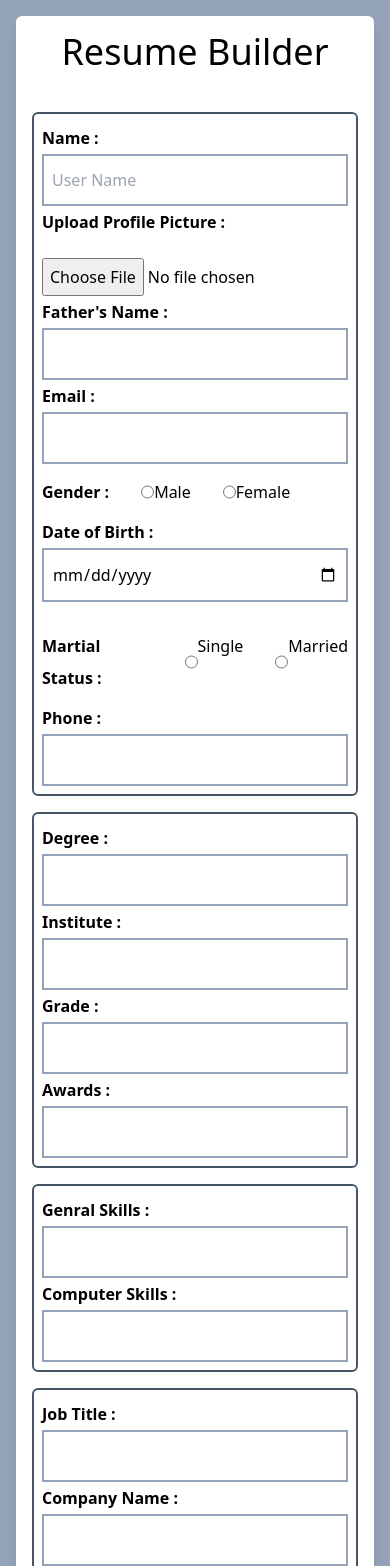
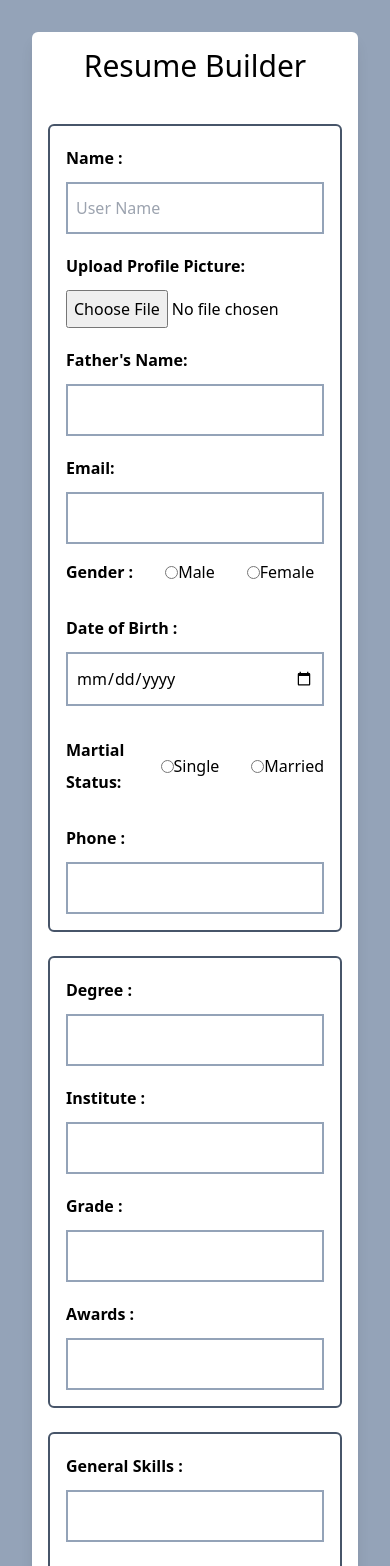
Before and after one commit to zainshah0347/resume_builder, a Next.js app: page / in a window 390 px wide. Shown: the top 1566 px of the page. Built offline with nearby package versions, Linux system fonts and the light colour scheme.

Commit message:
set_responsiveness

```diff
--- a/src/app/form.tsx
+++ b/src/app/form.tsx
@@ -3,17 +3,16 @@ import { useState, ChangeEvent } from "react";
 import Resume from "./resume";
 
 export default function Form() {
-    const [showResume, setShowResume] = useState(false)
+    const [showResume, setShowResume] = useState(false);
     const [btnClick, setbtnClick] = useState(false);
     const [imageSrc, setImageSrc] = useState<string | null>(null);
     const [name, setName] = useState<string>('');
     const [fatherName, setFathername] = useState<string>('');
     const [email, setEmail] = useState<string>('');
     const [gender, setGender] = useState<string>('');
-    // const [age, setAge] = useState<number>();
     const [phoneNumber, setPhoneNumber] = useState<string>('');
     const [dateOfBirth, setDateOfBirth] = useState<string>('');
-    const [martialStatus, setMartialStatus] = useState<string>('')
+    const [martialStatus, setMartialStatus] = useState<string>('');
     const [degree, setDegree] = useState<string>('');
     const [institute, setInstitute] = useState<string>('');
     const [grade, setGrade] = useState<string>('');
@@ -29,7 +28,6 @@ export default function Form() {
         fatherName,
         email,
         gender,
-        // age,
         dateOfBirth,
         martialStatus,
         degree,
@@ -41,70 +39,64 @@ export default function Form() {
         computerSkills,
         experience,
         companyName,
-
-    }
-
-
+    };
 
     function loginSubmit() {
-        setbtnClick(true)
-        setShowResume(true)
-
+        setbtnClick(true);
+        setShowResume(true);
     }
 
     const handleMartialStatusChange = (event: React.ChangeEvent<HTMLInputElement>) => {
-        setMartialStatus(event.target.value)
-    }
-
-
+        setMartialStatus(event.target.value);
+    };
 
     const handleOptionChange = (event: React.ChangeEvent<HTMLInputElement>) => {
-        setGender(event.target.value)
-    }
-
+        setGender(event.target.value);
+    };
 
     const handleImageChange = (event: React.ChangeEvent<HTMLInputElement>) => {
-        const file = event.target.files?.[0]; // Ensure file exists
+        const file = event.target.files?.[0];
         if (file) {
             const reader = new FileReader();
             reader.onloadend = () => {
-                setImageSrc(reader.result as string); // Set the base64 image URL
+                setImageSrc(reader.result as string);
             };
-            reader.readAsDataURL(file); // Convert the file to a base64 string
-        } else {
-            console.error("No file selected or invalid file input");
+            reader.readAsDataURL(file);
         }
-    }
-
-
-
+    };
 
     return (
-        <div>
+        <div className="w-full mx-auto p-4">
             <div className="w-full mx-auto">
-                {!showResume ? <div id='form' className="justify-center flex ">
+                {!showResume ? (
+                    <div id='form' className="justify-center flex">
+                        <form
+                            action={loginSubmit}
+                            className='bg-white rounded-md p-4 w-full leading-8 lg:w-[60%] md:w-[70%] sm:w-[80%] xs:w-full shadow-lg'
+                        >
+                            <h1 className="text-3xl sm:text-4xl text-center mb-10">Resume Builder</h1>
 
-                    <form action={loginSubmit} className='bg-white rounded-md p-4 w-full leading-8 lg:w-[60%] md:w-[70%] sm:w-[80%] xs:w-full shadow-lg'>
-                        <h1 className="text-4xl text-center mb-10">Resume Builder</h1>
-                        <div className='border-2 border-slate-600 p-2 mt-4 rounded-md '>
+                            {/* Personal Information */}
+                            <div className='border-2 border-slate-600 p-4 mt-4 rounded-md'>
                                 <label htmlFor="Name" className='cursor-pointer font-bold'>Name :</label><br />
-                            <input value={name} typeof='text' onChange={(e) => setName(e.target.value)} placeholder="User Name" className='border-slate-400 border-2 w-full p-2' type="text" id='Name' /><br />
+                                <input value={name} onChange={(e) => setName(e.target.value)}
+                                    placeholder="User Name"
+                                    className='border-slate-400 border-2 w-full p-2 mt-2'
+                                    type="text"
+                                    id='Name'
+                                /><br />
 
-                            <label htmlFor="imageChanger" className="font-bold">Upload Profile Picture : </label> <input accept="image/*" className="mt-5" type="file" onChange={handleImageChange} name="" id="imageChanger" /><br />
+                                <label htmlFor="imageChanger" className="font-bold mt-4 block">Upload Profile Picture:</label>
+                                <input accept="image/*" className="mt-2 block w-full" type="file" onChange={handleImageChange} name="" id="imageChanger" />
 
-                            <label htmlFor="fathername" className='cursor-pointer font-bold'>Father's Name :</label><br />
-                            <input value={fatherName} className='border-slate-400 border-2 w-full p-2' onChange={(e) => setFathername(e.target.value)} type="text" id='fathername' /><br />
-                            <label htmlFor="email" className='cursor-pointer font-bold'>Email :</label><br />
-                            <input value={email} onChange={(e) => setEmail(e.target.value)} className='border-slate-400 border-2 w-full p-2' type="email" id='email' /><br />
+                                <label htmlFor="fathername" className='cursor-pointer font-bold mt-4 block'>Father's Name:</label>
+                                <input value={fatherName} className='border-slate-400 border-2 w-full p-2 mt-2' onChange={(e) => setFathername(e.target.value)} type="text" id='fathername' />
 
+                                <label htmlFor="email" className='cursor-pointer font-bold mt-4 block'>Email:</label>
+                                <input value={email} onChange={(e) => setEmail(e.target.value)} className='border-slate-400 border-2 w-full p-2 mt-2' type="email" id='email' />
 
-
-
-                            <div className='flex pt-3 pb-2'>
-                                <label htmlFor="male" className='cursor-pointer font-bold'>Gender :</label><br />
-
-
-
+                                <div className='flex items-center pt-3 pb-2'>
+                                    <label htmlFor="male" className='cursor-pointer font-bold'>Gender :</label>
                                     <input type="radio"
                                         id="male"
                                         className='ml-8'
@@ -112,7 +104,7 @@ export default function Form() {
                                         value="Male"
                                         checked={gender === "Male"}
                                         onChange={handleOptionChange} />
-                                <label htmlFor="male" className=' mr-8'>Male</label>
+                                    <label htmlFor="male" className='mr-8'>Male</label>
 
                                     <input type="radio"
                                         id="female"
@@ -123,83 +115,93 @@ export default function Form() {
                                     <label htmlFor="female">Female</label>
                                 </div>
 
+                                <label htmlFor="dateofbirth" className='cursor-pointer font-bold mt-4 block'>Date of Birth :</label>
+                                <input value={dateOfBirth} onChange={(e) => setDateOfBirth(e.target.value)} className='border-slate-400 border-2 w-full p-2 mt-2' type="date" id='dateofbirth' />
 
-
-
-
-
-                            <label htmlFor="dateofbirth" className='cursor-pointer font-bold'>Date of Birth :</label><br />
-                            <input value={dateOfBirth} onChange={(e) => setDateOfBirth(e.target.value)} className='border-slate-400 border-2 w-full p-2' type="date" id='dateofbirth' /><br />
-
-                            <div className='flex pb-2 pt-3 mt-4'>
-                                <label htmlFor="single" className='cursor-pointer font-bold'>Martial Status :</label><br />
+                                <div className='flex items-center pb-2 pt-3 mt-4'>
+                                    <label htmlFor="single" className='cursor-pointer font-bold'>Martial Status:</label>
                                     <input
                                         checked={martialStatus === "Single"}
                                         value="Single"
                                         name="martialStatus"
                                         onChange={handleMartialStatusChange}
-                                    className='border-black border-2 ml-8'
+                                        className='ml-8'
                                         type="radio"
-                                    id='single' />
-                                <label htmlFor="single" className='cursor-pointer mr-8'>Single</label>
+                                        id='single'
+                                    />
+                                    <label htmlFor="single" className='mr-8'>Single</label>
 
                                     <input
                                         checked={martialStatus === "Married"}
                                         name="martialStatus"
                                         value="Married"
                                         onChange={handleMartialStatusChange}
-                                    className='border-black border-2'
+                                        className=''
                                         type="radio"
-                                    id='married' />
-                                <label htmlFor="married" className='cursor-pointer'>Married</label><br />
+                                        id='married'
+                                    />
+                                    <label htmlFor="married">Married</label>
                                 </div>
 
-
-                            <label htmlFor="phone" className='cursor-pointer font-bold'>Phone :</label><br />
+                                <label htmlFor="phone" className='cursor-pointer font-bold mt-4 block'>Phone :</label>
                                 <input value={phoneNumber} onChange={(e: ChangeEvent<HTMLInputElement>) => setPhoneNumber(e.target.value)}
-                                className='border-slate-400 border-2 w-full p-2' id="phone" /><br />
+                                    className='border-slate-400 border-2 w-full p-2 mt-2'
+                                    id="phone" />
                             </div>
 
-                        <div className='border-2 p-2 mt-4 border-slate-600 rounded-md'>
+                            {/* Education and Skills */}
+                            <div className='border-2 p-4 mt-6 border-slate-600 rounded-md'>
                                 <label htmlFor="degree" className='cursor-pointer font-bold'>Degree :</label><br />
-                            <input value={degree} onChange={(e) => setDegree(e.target.value)} className='border-slate-400 border-2 w-full p-2' type="text" id='degree' /><br />
-                            <label htmlFor="institute" className='cursor-pointer font-bold'>Institute :</label><br />
-                            <input value={institute} onChange={(e) => setInstitute(e.target.value)} className='border-slate-400 border-2 w-full p-2' type="text" id='institute' /><br />
-                            <label htmlFor="grade" className='cursor-pointer font-bold'>Grade :</label><br />
-                            <input value={grade} onChange={(e) => setGrade(e.target.value)} className='border-slate-400 border-2 w-full p-2' type="text" id='grade' /><br />
-                            <label htmlFor="awards" className='cursor-pointer font-bold'>Awards :</label><br />
-                            <input value={awards} onChange={(e) => setAwards(e.target.value)} className='border-slate-400 border-2 w-full p-2' type="text" id='awards' /><br />
-                        </div>
-                        <div className='border-2 p-2 mt-4 border-slate-600 rounded-md'>
-                            <label htmlFor="generalSkills" className='cursor-pointer font-bold'>Genral Skills :</label><br />
-                            <input value={generalSkills} onChange={(e) => setGeneralSkills(e.target.value)} className='border-slate-400 border-2 w-full p-2' type="text" id='generalSkills' /><br />
-                            <label htmlFor="computerSkills" className='cursor-pointer font-bold'>Computer Skills :</label><br />
-                            <input value={computerSkills} onChange={(e) => setComputerSkills(e.target.value)} className='border-slate-400 border-2 w-full p-2' type="text" id='computerSkills' /><br />
-                        </div >
+                                <input value={degree} onChange={(e) => setDegree(e.target.value)} className='border-slate-400 border-2 w-full p-2 mt-2' type="text" id='degree' /><br />
 
-                        <div className='border-2 p-2 mt-4 border-slate-600 rounded-md'>
-                            <label htmlFor="jobTitle" className='cursor-pointer font-bold'>Job Title :</label><br />
-                            <input value={experience} onChange={(e) => setExperience(e.target.value)} className='border-slate-400 border-2 w-full p-2' type="text" id='jobTitle' /><br />
-                            <label htmlFor="comapanyName" className='cursor-pointer font-bold'>Company Name :</label><br />
-                            <input value={companyName} onChange={(e) => setCompanyName(e.target.value)} className='border-slate-400 border-2 w-full p-2' type="text" id='comapanyName' /><br />
+                                <label htmlFor="institute" className='cursor-pointer font-bold mt-4 block'>Institute :</label>
+                                <input value={institute} onChange={(e) => setInstitute(e.target.value)} className='border-slate-400 border-2 w-full p-2 mt-2' type="text" id='institute' />
+
+                                <label htmlFor="grade" className='cursor-pointer font-bold mt-4 block'>Grade :</label>
+                                <input value={grade} onChange={(e) => setGrade(e.target.value)} className='border-slate-400 border-2 w-full p-2 mt-2' type="text" id='grade' />
+
+                                <label htmlFor="awards" className='cursor-pointer font-bold mt-4 block'>Awards :</label>
+                                <input value={awards} onChange={(e) => setAwards(e.target.value)} className='border-slate-400 border-2 w-full p-2 mt-2' type="text" id='awards' />
                             </div>
 
+                            <div className='border-2 p-4 mt-6 border-slate-600 rounded-md'>
+                                <label htmlFor="generalSkills" className='cursor-pointer font-bold'>General Skills :</label><br />
+                                <input value={generalSkills} onChange={(e) => setGeneralSkills(e.target.value)} className='border-slate-400 border-2 w-full p-2 mt-2' type="text" id='generalSkills' />
 
-                        <button type='button' onClick={loginSubmit} className='mt-2 p-2 bg-blue-400 font-bold rounded-md'>
+                                <label htmlFor="computerSkills" className='cursor-pointer font-bold mt-4 block'>Computer Skills :</label>
+                                <input value={computerSkills} onChange={(e) => setComputerSkills(e.target.value)} className='border-slate-400 border-2 w-full p-2 mt-2' type="text" id='computerSkills' />
+                            </div>
+
+                            {/* Experience */}
+                            <div className='border-2 p-4 mt-6 border-slate-600 rounded-md'>
+                                <label htmlFor="jobTitle" className='cursor-pointer font-bold'>Job Title :</label><br />
+                                <input value={experience} onChange={(e) => setExperience(e.target.value)} className='border-slate-400 border-2 w-full p-2 mt-2' type="text" id='jobTitle' /><br />
+
+                                <label htmlFor="comapanyName" className='cursor-pointer font-bold mt-4 block'>Company Name :</label>
+                                <input value={companyName} onChange={(e) => setCompanyName(e.target.value)} className='border-slate-400 border-2 w-full p-2 mt-2' type="text" id='comapanyName' />
+                            </div>
+
+                            <button
+                                type='button'
+                                onClick={loginSubmit}
+                                className='mt-6 w-full p-3 bg-blue-500 text-white font-bold rounded-md hover:bg-blue-600 transition'
+                            >
                                 Submit
                             </button>
                         </form>
                     </div>
-
-                    :
-                    <Resume form={formData} />}
+                ) : (
+                    <Resume form={formData} />
+                )}
             </div>
 
-
-            <div className=" border-slate-500 mx-auto bg-white flex justify-center">
-                {showResume && <button onClick={() => setShowResume(false)} className='pr-4 pl-4 pt-2 pb-2 mt-1 mb-1 bg-blue-400 font-bold rounded-md' >Edit</button>}
+            <div className="border-slate-500 mx-auto bg-white flex justify-center">
+                {showResume && (
+                    <button onClick={() => setShowResume(false)} className='pr-4 pl-4 pt-2 pb-2 mt-1 mb-1 bg-blue-500 font-bold rounded-md hover:bg-blue-600 transition'>
+                        Edit
+                    </button>
+                )}
             </div>
         </div>
-
-    )
+    );
 }
```
Lines whose indentation alone changed are shown as unchanged.
